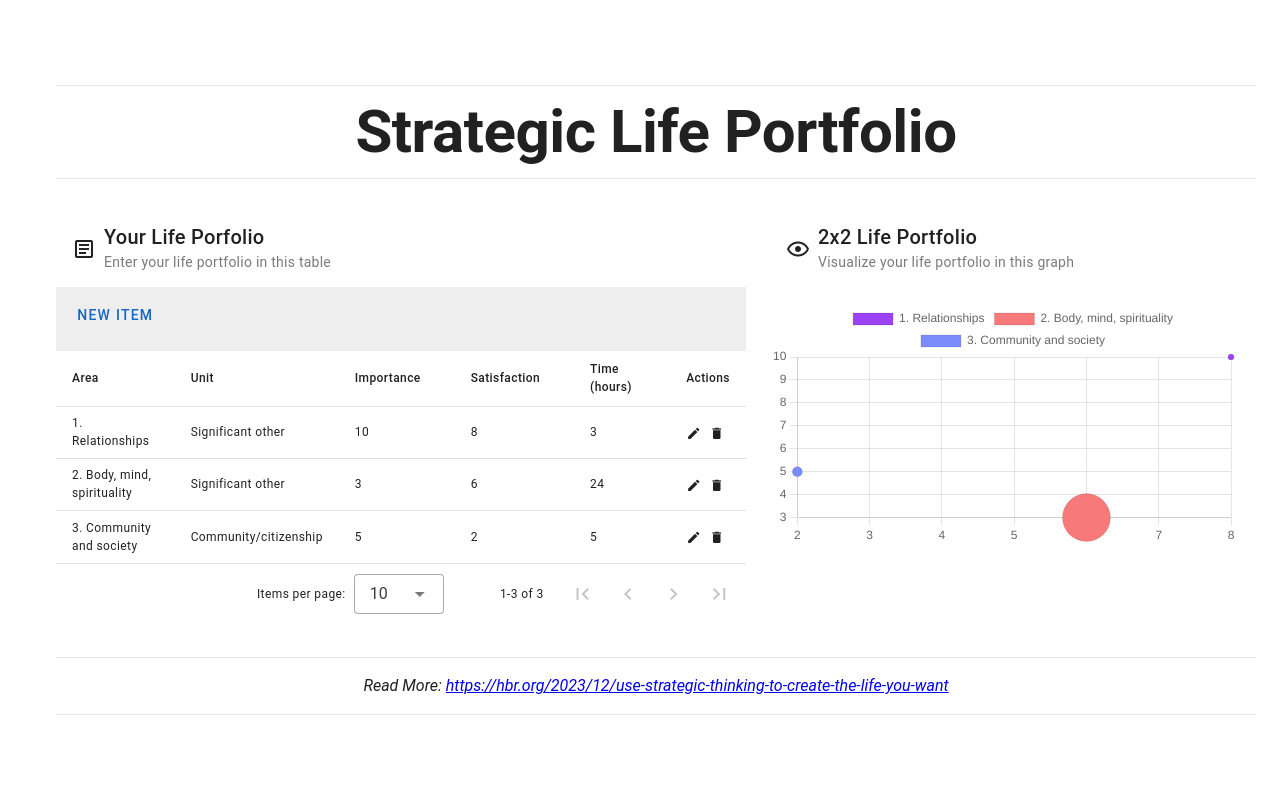
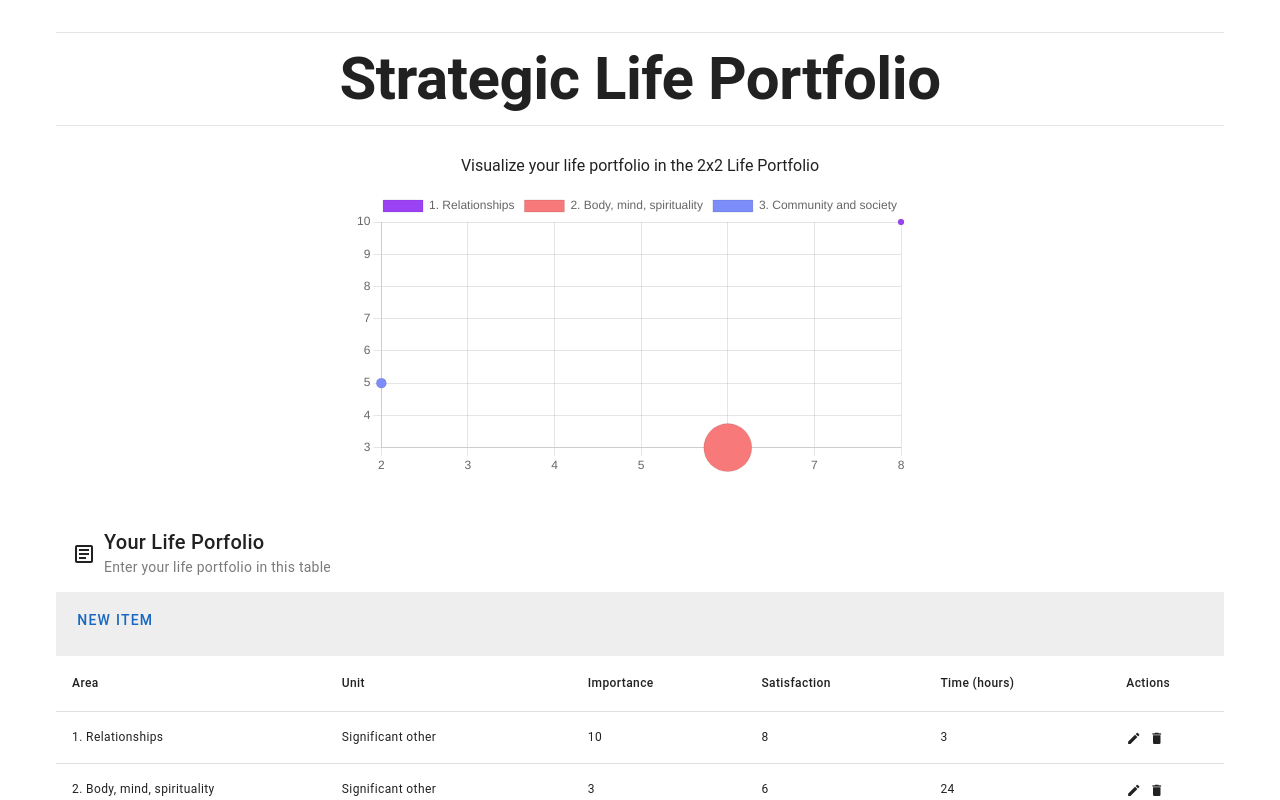
Before and after one commit to cameronlai/strategic-life-portfolio, a Vue app: page / in a window 1280 px wide. Shown: the top 800 px of the page. Built offline with nearby package versions, Linux system fonts and the light colour scheme.

Commit message:
Change location of graph to top

```diff
--- a/src/components/Home.vue
+++ b/src/components/Home.vue
@@ -2,15 +2,26 @@
   <v-container class="fill-height">
     <v-responsive class="align-centerfill-height mx-auto" max-width="1200">
       <v-divider :thickness="1" class="my-4"></v-divider>
-
       <div class="text-center">
         <h1 class="text-h2 font-weight-bold">Strategic Life Portfolio</h1>
       </div>
+      <v-divider :thickness="1" class="my-4"></v-divider>
+      <v-row justify="center">
+      <br>
+      Visualize your life portfolio in the 2x2 Life Portfolio
+      </v-row>
 
-      <v-divider :thickness="1" class="my-4"></v-divider>
-
+      <v-row justify="center">
+        <v-col cols="6">
+          <Bubble
+            :data="chartData"
+            :labels="chartLabels"
+            :options="chartOptions"
+          />
+        </v-col>
+      </v-row>
       <v-row>
-        <v-col cols="7">
+        <v-col cols="12">
           <v-card
             class="py-4"
             prepend-icon="mdi-text-box-outline"
@@ -130,23 +141,6 @@
             </v-data-table>
           </v-card>
         </v-col>
-        <v-col cols="5">
-          <v-card
-            class="py-4"
-            prepend-icon="mdi-eye-outline"
-            rounded="lg"
-            subtitle="Visualize your life portfolio in this graph"
-            title="2x2 Life Portfolio"
-            variant="text"
-          >
-          </v-card>
-          <Bubble
-            :data="chartData"
-            :labels="chartLabels"
-            :options="chartOptions"
-            hei
-          />
-        </v-col>
       </v-row>
 
       <v-divider :thickness="1" class="my-4"></v-divider>
@@ -164,6 +158,12 @@
     </v-responsive>
   </v-container>
 </template>
+
+<style scoped>
+.bubble-chart {
+  height: 200px;
+}
+</style>
 
 <script setup lang="ts">
 import {
@@ -357,8 +357,8 @@ export default {
         });
       }
       this.chartData = {
-        datasets: datasets
-      }
+        datasets: datasets,
+      };
     },
   },
 };
```
